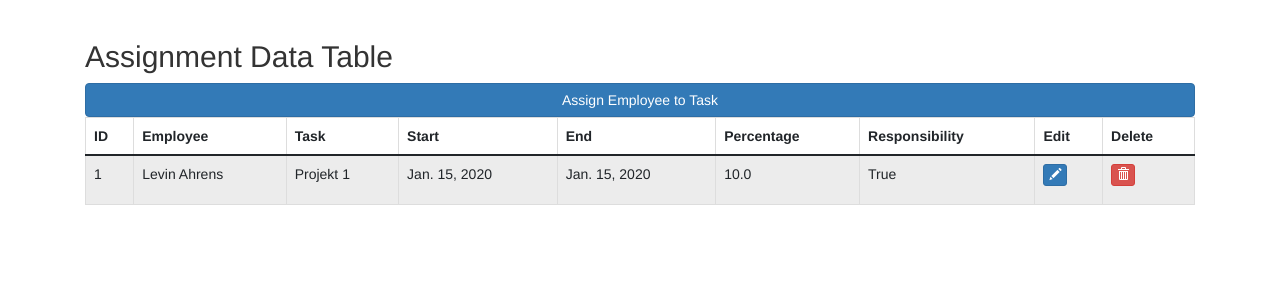
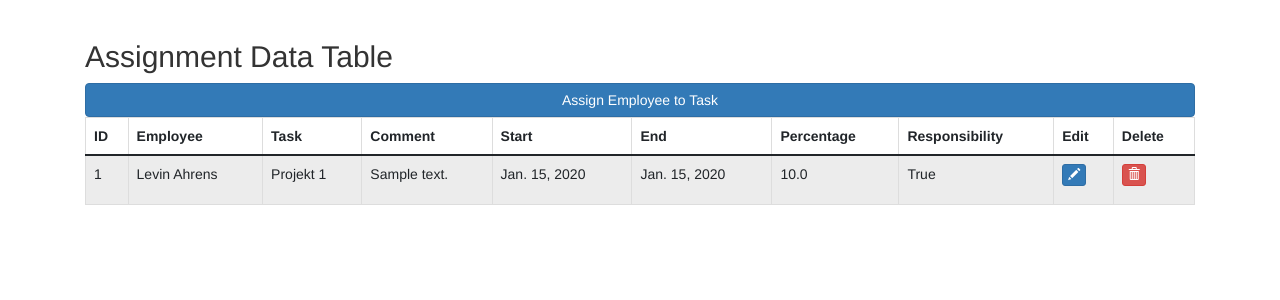
Before and after one commit to Levino614/new_im_project, a Django app: page /assignments/ in a window 1280 px wide. Shown: the part 62-362 px from the top of the page. Run offline with Django 3.2, Linux system fonts and the light colour scheme; data comes from the database, SQL or seed files in the repository; tables that the repository leaves empty hold one stand-in row (values such as "Sample post"); some libraries are stand-ins or nearby versions.

Commit message:
comment column assignment.html

```diff
--- a/im_erp/erpapp/Templates/assignment.html
+++ b/im_erp/erpapp/Templates/assignment.html
@@ -12,6 +12,7 @@
                 <th>ID</th>
                 <th>Employee</th>
                 <th>Task</th>
+                <th>Comment</th>
                 <th>Start</th>
                 <th>End</th>
                 <th>Percentage</th>
@@ -26,6 +27,7 @@
                 <td>{{ assignment.id }}</td>
                 <td>{{ assignment.employee }}</td>
                 <td>{{ assignment.task }}</td>
+                <td>{{ assignment.comment }}</td>
                 <td>{{ assignment.start }}</td>
                 <td>{{ assignment.end }}</td>
                 <td>{{ assignment.percentage }}</td>
```
